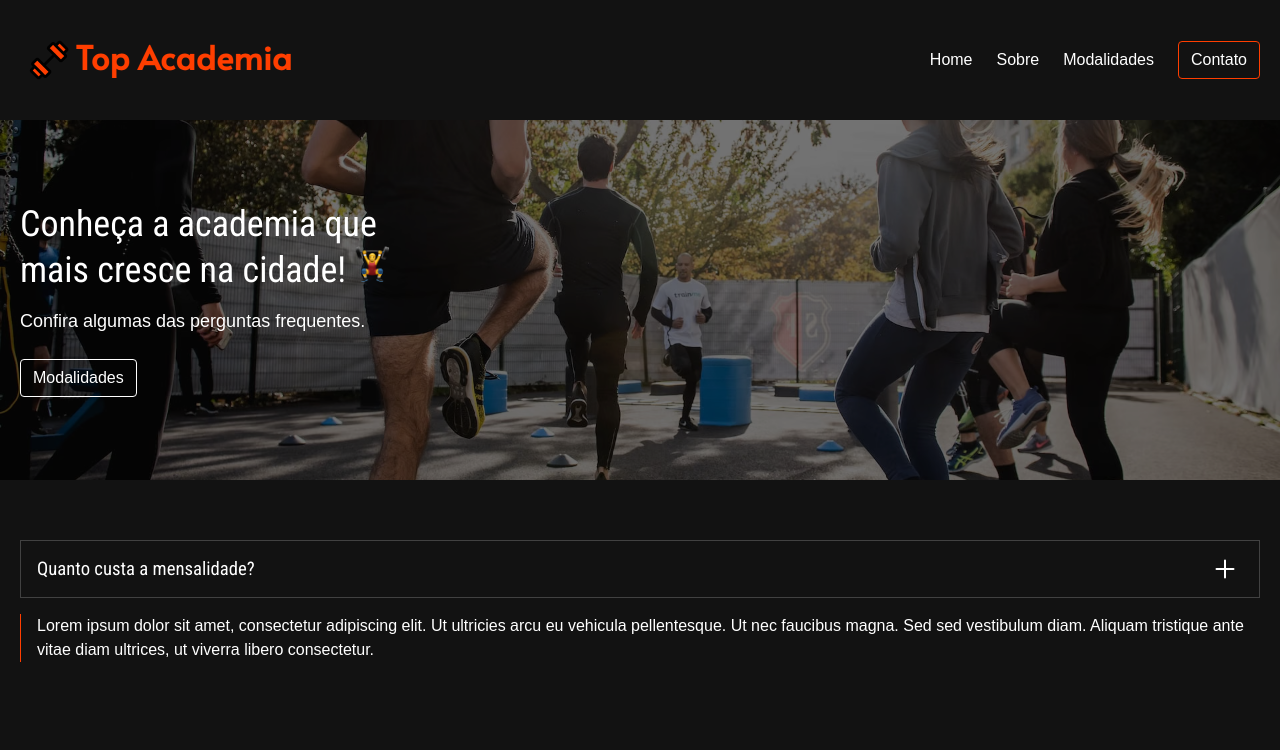
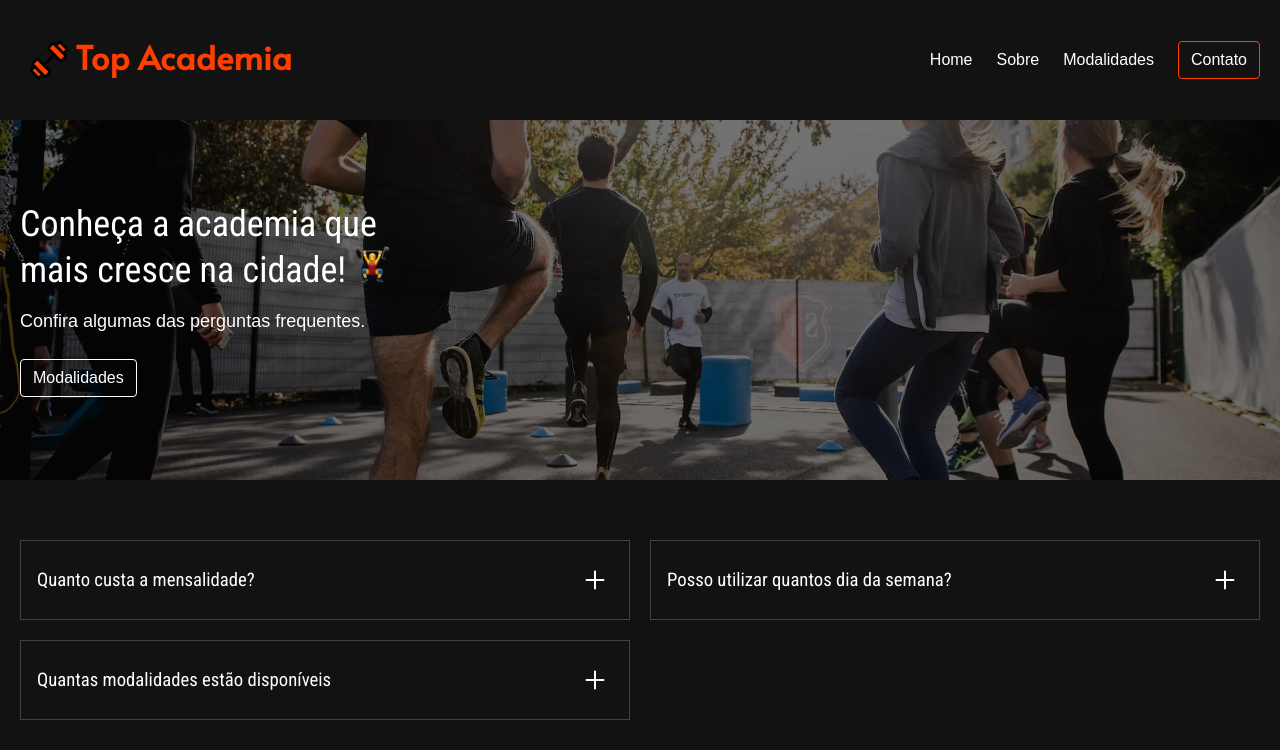
Before and after one commit to santananielson/top_academia, a SvelteKit app: page /sobre in a window 1280 px wide. Shown: the top 750 px of the page. Built offline with nearby package versions, Linux system fonts and the light colour scheme.

Commit message:
funcionalidade: componente para perguntas e respostas

```diff
--- a/src/lib/Info.svelte
+++ b/src/lib/Info.svelte
@@ -3,16 +3,24 @@
 
     export let question;
     export let answer;
+
+    let active;
+    let handleActive = () => {
+        active = !active;
+    }
+    $: console.log(active);
 </script>
 
-<div class="info">
+<div class="info" role="button" on:click={handleActive} on:keydown={handleActive} tabindex="0">
     <div class="question">
         <h3>{question}</h3>
         <IconPlus/>
     </div>
+    {#if active}
     <div class="answer">
         <p>{answer}</p>
     </div>
+    {/if}
 </div>
 
 <style>
@@ -21,15 +29,18 @@
         align-items: center;
         border: 1px solid var(--subtle);
         padding: 17px 16px;
+        height: 80px;
     }
     .question :global(svg){
         margin-left: auto;
         margin-right: 8px;
+        flex-shrink: 0;
     }
 
     .answer{
         padding: 0 16px;
         border-left: 1px solid var(--feat);
         margin-top: 16px;
+        margin-bottom: 16px;
     }
 </style>
--- a/src/routes/sobre/+page.svelte
+++ b/src/routes/sobre/+page.svelte
@@ -18,6 +18,14 @@
             question="Quanto custa a mensalidade?"
             answer="Lorem ipsum dolor sit amet, consectetur adipiscing elit. Ut ultricies arcu eu vehicula pellentesque. Ut nec faucibus magna. Sed sed vestibulum diam. Aliquam tristique ante vitae diam ultrices, ut viverra libero consectetur."
         />
+        <Info
+            question="Posso utilizar quantos dia da semana?"
+            answer="Lorem ipsum dolor sit amet, consectetur adipiscing elit. Ut ultricies arcu eu vehicula pellentesque. Ut nec faucibus magna. Sed sed vestibulum diam. Aliquam tristique ante vitae diam ultrices, ut viverra libero consectetur."
+        />
+        <Info
+            question="Quantas modalidades estão disponíveis"
+            answer="Lorem ipsum dolor sit amet, consectetur adipiscing elit. Ut ultricies arcu eu vehicula pellentesque. Ut nec faucibus magna. Sed sed vestibulum diam. Aliquam tristique ante vitae diam ultrices, ut viverra libero consectetur."
+        />
     </div>
 </section>
 
@@ -25,4 +33,9 @@
     .faq{
         margin-top: 60px;
     }
+    .faq__wrapper{
+        display: grid;
+        grid-template-columns: 1fr 1fr;
+        gap: 20px;
+    }
 </style>
```
